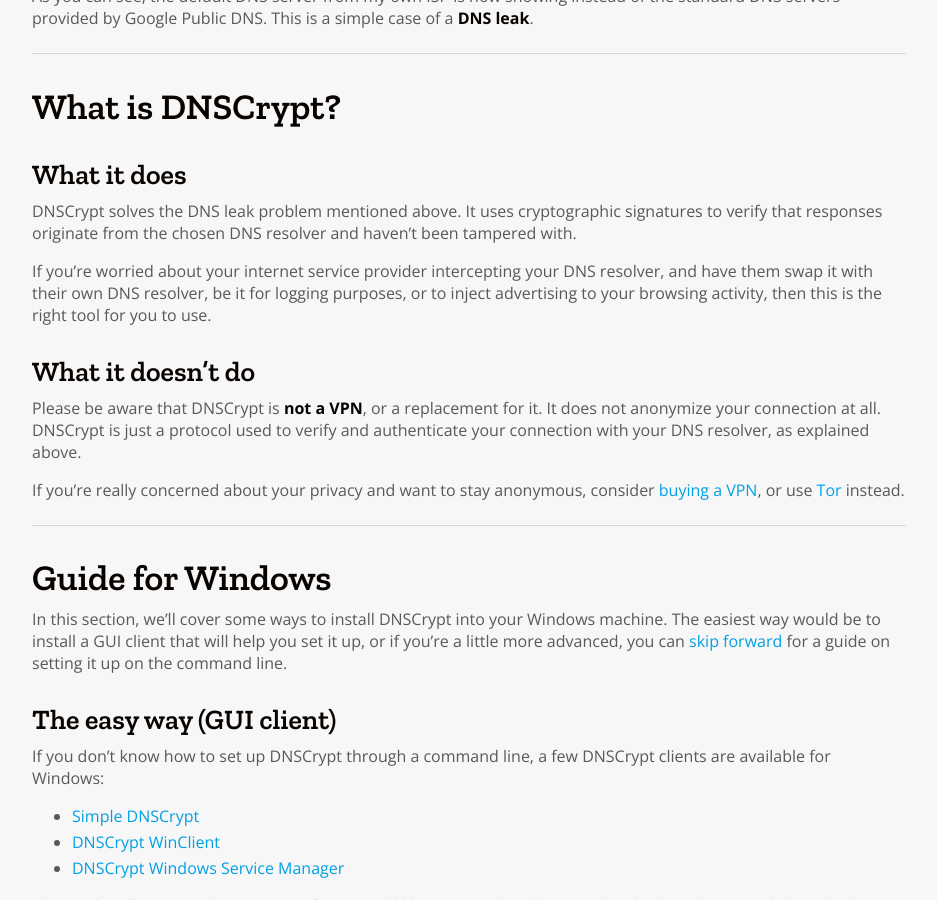
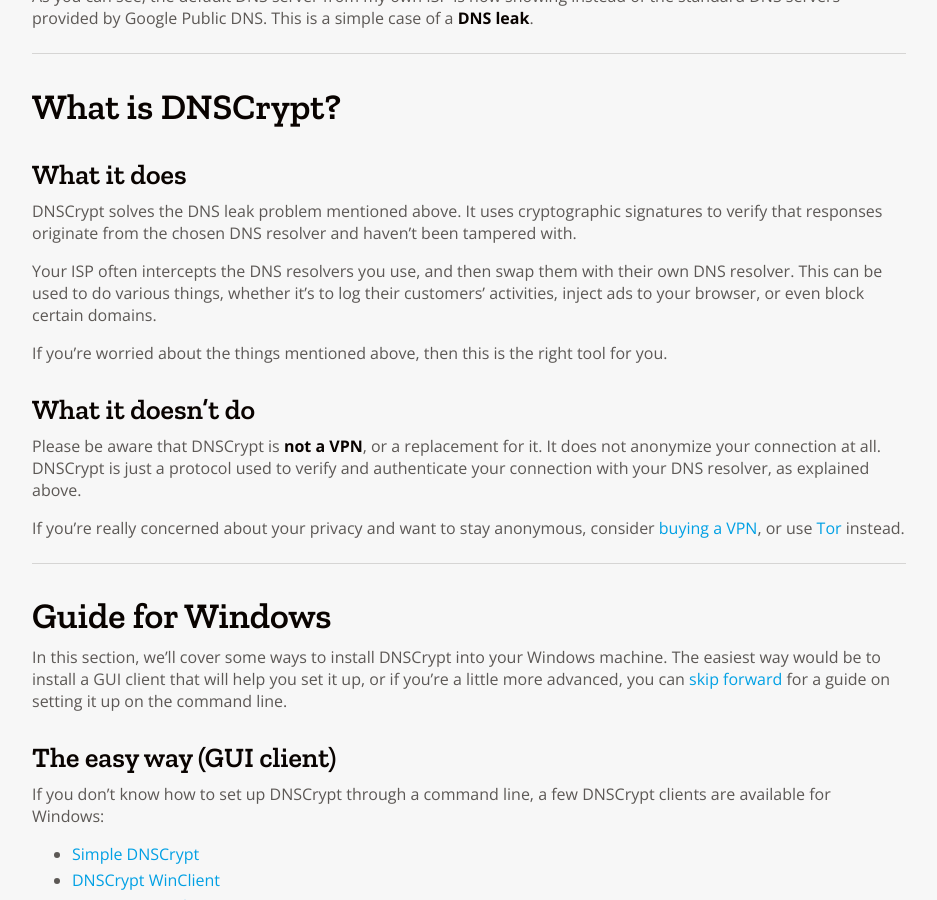
Before and after one commit to resir014/resir014.github.io, a Jekyll site: the page built from _etc/dnscrypt.md, in a window 1280 px wide and 900 px high, scrolled down 2008 px. Shown: the whole window, without its empty margins (171-1108 px from the left). Built offline with Jekyll 4.4.1, drawn with Linux system fonts in a browser that asks for light colours; comment, search, counter and statistics services are not loaded; some of the changed text lies outside the part shown.

Commit message:
fixed wording on some sections

```diff
--- a/_etc/dnscrypt.md
+++ b/_etc/dnscrypt.md
@@ -42,7 +42,9 @@
 
 DNSCrypt solves the DNS leak problem mentioned above. It uses cryptographic signatures to verify that responses originate from the chosen DNS resolver and haven't been tampered with.
 
-If you're worried about your internet service provider intercepting your DNS resolver, and have them swap it with their own DNS resolver, be it for logging purposes, or to inject advertising to your browsing activity, then this is the right tool for you to use.
+Your ISP often intercepts the DNS resolvers you use, and then swap them with their own DNS resolver. This can be used to do various things, whether it's to log their customers' activities, inject ads to your browser, or even block certain domains.
+
+If you're worried about the things mentioned above, then this is the right tool for you.
 
 ### What it doesn't do
 
```
Also changed, not shown: other parts of _etc/dnscrypt.md (+1 -1 lines).
